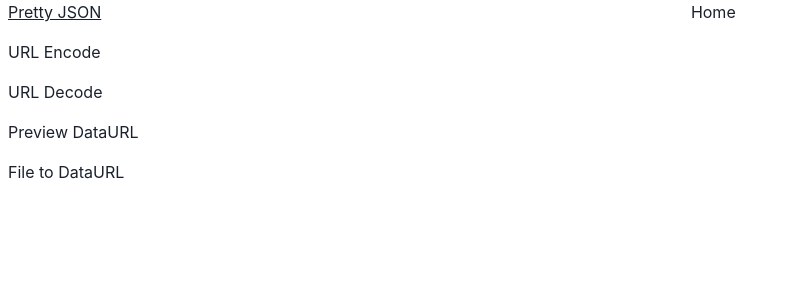
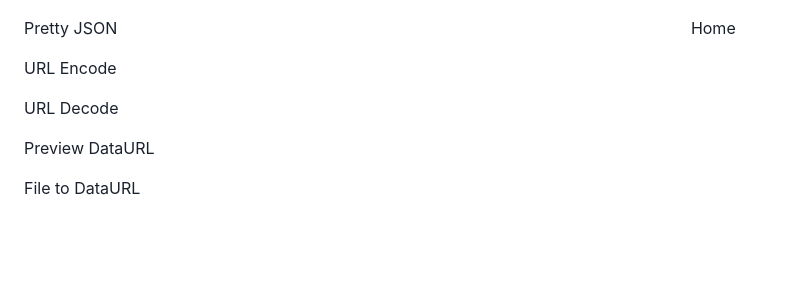
Before and after one commit to Uvacoder/aaa-tools-collect-tsx3, a Next.js app: page / in a window 1280 px wide. Shown: the top 300 px of the page, without its empty margins (0-789 px from the left). Built offline with nearby package versions, Linux system fonts and the light colour scheme.

Commit message:
Adjust layout

```diff
--- a/layout/DefaultLayout.tsx
+++ b/layout/DefaultLayout.tsx
@@ -12,7 +12,7 @@ export const DefaultLayout: React.FC = ({ children }) => {
         <meta name="description" content="Generated by create next app" />
         <link rel="icon" href="/favicon.ico" />
       </Head>
-      <Flex justifyContent="stretch">
+      <Flex justifyContent="stretch" padding="4">
         <Navigation />
         <Box flex="1">{children}</Box>
       </Flex>
```
